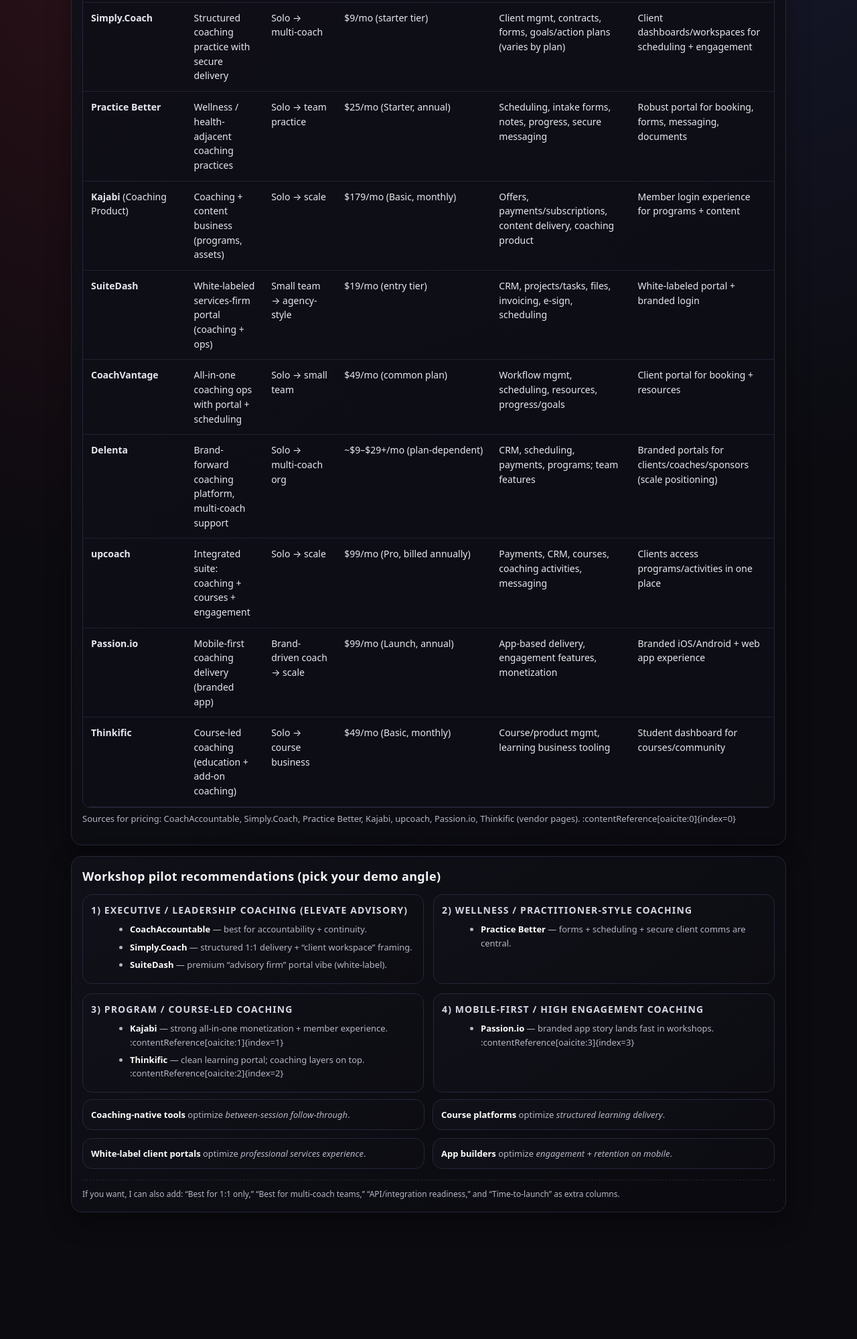
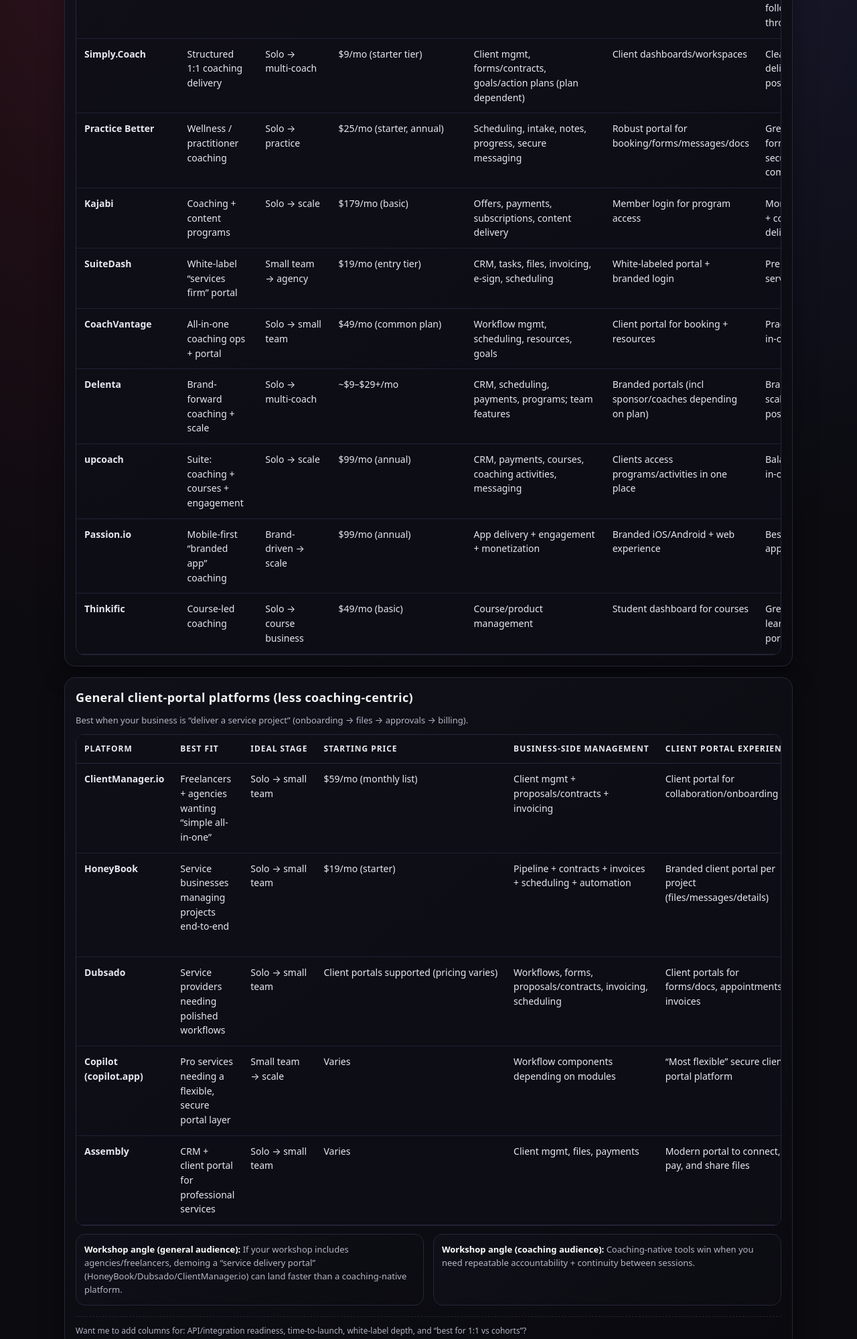
Before and after one commit to Meggatrax/qnectra-notebook, a plain HTML site: page dashboards/Client-portal-comparison.html in a window 1280 px wide. Shown: the part 392-2391 px from the top of the page at 67% size. Before the commit the page ends 2258 px from the top, so only its background shows below. Drawn offline with Linux system fonts and the light colour scheme.

Commit message:
Updatec portal comparison

```diff
--- a/dashboards/Client-portal-comparison.html
+++ b/dashboards/Client-portal-comparison.html
@@ -3,183 +3,82 @@
 <head>
   <meta charset="utf-8" />
   <meta name="viewport" content="width=device-width, initial-scale=1" />
-  <title>Coaching Client Portal Platforms – Comparison</title>
+  <title>Client Portal Platforms – Coaching + General Services</title>
   <style>
     :root{
-      --bg:#0b0b10;
-      --card:#11111a;
-      --card2:#0f0f17;
-      --text:#f5f5f7;
-      --muted:#b6b6c6;
-      --line:#26263a;
-      --accent:#c12638;
-      --accent2:#6f7cff;
-      --good:#3ddc97;
-      --warn:#ffcc66;
-      --radius:16px;
+      --bg:#0b0b10; --card:#11111a; --text:#f5f5f7; --muted:#b6b6c6;
+      --line:#26263a; --accent:#c12638; --accent2:#6f7cff; --radius:16px;
     }
     *{box-sizing:border-box}
     body{
       margin:0;
       font-family: system-ui, -apple-system, Segoe UI, Roboto, Arial, sans-serif;
-      background: radial-gradient(circle at 15% 10%, rgba(193,38,56,.18), transparent 45%),
-                  radial-gradient(circle at 80% 0%, rgba(111,124,255,.14), transparent 45%),
-                  var(--bg);
+      background:
+        radial-gradient(circle at 15% 10%, rgba(193,38,56,.18), transparent 45%),
+        radial-gradient(circle at 80% 0%, rgba(111,124,255,.14), transparent 45%),
+        var(--bg);
       color:var(--text);
       line-height:1.55;
     }
-    .wrap{
-      max-width:1100px;
-      margin:0 auto;
-      padding:28px 16px 56px;
+    .wrap{max-width:1120px;margin:0 auto;padding:28px 16px 56px;}
+    .pill{
+      display:inline-flex;gap:8px;align-items:center;
+      padding:6px 12px;border-radius:999px;border:1px solid var(--line);
+      background:rgba(17,17,26,.7);color:var(--muted);
+      font-size:12px;letter-spacing:.08em;text-transform:uppercase;
     }
-    .pill{
-      display:inline-flex;
-      gap:8px;
-      align-items:center;
-      padding:6px 12px;
-      border-radius:999px;
-      border:1px solid var(--line);
-      background:rgba(17,17,26,.7);
-      color:var(--muted);
-      font-size:12px;
-      letter-spacing:.08em;
-      text-transform:uppercase;
-    }
-    h1{
-      margin:14px 0 6px;
-      font-size:26px;
-      letter-spacing:.02em;
-    }
-    .sub{
-      margin:0 0 16px;
-      color:var(--muted);
-      max-width:900px;
-    }
+    h1{margin:14px 0 6px;font-size:26px;letter-spacing:.02em;}
+    .sub{margin:0 0 16px;color:var(--muted);max-width:980px;}
     .card{
       background: linear-gradient(145deg, rgba(17,17,26,.95), rgba(10,10,16,.95));
-      border:1px solid var(--line);
-      border-radius:var(--radius);
-      padding:16px;
-      margin-top:16px;
-      box-shadow: 0 12px 36px rgba(0,0,0,.35);
+      border:1px solid var(--line);border-radius:var(--radius);
+      padding:16px;margin-top:16px;box-shadow:0 12px 36px rgba(0,0,0,.35);
     }
-    .note{
-      color:var(--muted);
-      font-size:13px;
-      margin-top:6px;
-    }
+    h2{margin:0 0 10px;font-size:18px;letter-spacing:.02em;}
+    .hint{margin:0 0 10px;color:var(--muted);font-size:13px;}
     .table-wrap{
-      overflow:auto;
-      border-radius:12px;
-      border:1px solid var(--line);
+      overflow:auto;border-radius:12px;border:1px solid var(--line);
       background:rgba(15,15,23,.7);
     }
-    table{
-      width:100%;
-      border-collapse:collapse;
-      min-width:980px;
-    }
+    table{width:100%;border-collapse:collapse;min-width:980px;}
     thead th{
-      position:sticky;
-      top:0;
-      z-index:1;
-      background:rgba(15,15,23,.95);
-      color:#eaeaf2;
-      font-size:12px;
-      text-transform:uppercase;
-      letter-spacing:.08em;
-      padding:12px 12px;
-      border-bottom:1px solid var(--line);
-      text-align:left;
-      white-space:nowrap;
+      position:sticky;top:0;z-index:1;background:rgba(15,15,23,.95);
+      color:#eaeaf2;font-size:12px;text-transform:uppercase;letter-spacing:.08em;
+      padding:12px;border-bottom:1px solid var(--line);text-align:left;white-space:nowrap;
     }
     tbody td{
-      padding:12px 12px;
-      border-bottom:1px solid rgba(38,38,58,.8);
-      vertical-align:top;
-      color:#e7e7f0;
-      font-size:14px;
+      padding:12px;border-bottom:1px solid rgba(38,38,58,.8);
+      vertical-align:top;color:#e7e7f0;font-size:14px;
     }
-    tbody tr:hover td{
-      background:rgba(193,38,56,.06);
-    }
-    .muted{ color:var(--muted); font-size:13px; }
-    .price{ font-variant-numeric:tabular-nums; white-space:nowrap; }
-    .tag{
-      display:inline-block;
-      padding:3px 10px;
-      border-radius:999px;
-      border:1px solid var(--line);
-      background:rgba(17,17,26,.75);
-      color:var(--muted);
-      font-size:12px;
-      white-space:nowrap;
-      margin:2px 6px 2px 0;
-    }
-    .tag.accent{ border-color:rgba(193,38,56,.55); color:#ffd9df; background:rgba(193,38,56,.10); }
-    .tag.blue{ border-color:rgba(111,124,255,.55); color:#dde1ff; background:rgba(111,124,255,.10); }
-    .grid{
-      display:grid;
-      grid-template-columns: 1fr 1fr;
-      gap:14px;
-      margin-top:12px;
-    }
-    @media (max-width: 860px){
-      .grid{ grid-template-columns: 1fr; }
-    }
-    h2{
-      margin:0 0 8px;
-      font-size:18px;
-      letter-spacing:.02em;
-    }
-    h3{
-      margin:0 0 6px;
-      font-size:14px;
-      text-transform:uppercase;
-      letter-spacing:.08em;
-      color:#d6d6e5;
-    }
-    ul{ margin:8px 0 0 18px; }
-    li{ margin:6px 0; }
-    .one-liners{
-      display:grid;
-      grid-template-columns: 1fr 1fr;
-      gap:12px;
-      margin-top:10px;
-    }
-    @media (max-width: 860px){
-      .one-liners{ grid-template-columns: 1fr; }
-    }
+    tbody tr:hover td{background:rgba(193,38,56,.06);}
+    .price{font-variant-numeric:tabular-nums;white-space:nowrap;}
+    .grid{display:grid;grid-template-columns:1fr 1fr;gap:14px;margin-top:12px;}
+    @media (max-width: 860px){.grid{grid-template-columns:1fr;}}
     .callout{
       background:linear-gradient(145deg, rgba(17,17,26,.85), rgba(12,12,18,.85));
-      border:1px solid var(--line);
-      border-radius:14px;
-      padding:12px 12px;
-      color:var(--muted);
-      font-size:13px;
+      border:1px solid var(--line);border-radius:14px;padding:12px;color:var(--muted);font-size:13px;
     }
-    .callout strong{ color:#ffffff; }
+    .callout strong{color:#fff;}
     footer{
-      margin-top:16px;
-      color:var(--muted);
-      font-size:12px;
-      border-top:1px dashed rgba(38,38,58,.9);
-      padding-top:12px;
+      margin-top:16px;color:var(--muted);font-size:12px;
+      border-top:1px dashed rgba(38,38,58,.9);padding-top:12px;
     }
   </style>
 </head>
 <body>
   <div class="wrap">
-    <span class="pill">Workshop prep · Coaching portals · Platform scan</span>
-    <h1>Coaching platforms with client portals (for coaches + clients)</h1>
+    <span class="pill">Workshop prep · Client portals · Platform scan</span>
+    <h1>Client portal platforms: coaching-native + general services</h1>
     <p class="sub">
-      Platforms coaches commonly use to manage clients <strong>and</strong> give clients a login/portal experience.
-      Pricing below is <strong>public list pricing (ballpark)</strong> and may vary by billing cycle, limits, or promos.
+      A combined view: <strong>coaching-first</strong> platforms (built around sessions, accountability, and progress) plus
+      <strong>general client-portal</strong> platforms (built around service delivery: onboarding, files, billing, approvals).
+      Pricing is intentionally shown as <em>ballpark</em>.
     </p>
 
+    <!-- Coaching-native -->
     <div class="card">
-      <h2>Comparison table</h2>
+      <h2>Coaching-native platforms</h2>
+      <p class="hint">Best when your “product” is transformation + follow-through between sessions.</p>
       <div class="table-wrap">
         <table>
           <thead>
@@ -190,173 +89,203 @@
               <th>Starting price</th>
               <th>Coach-side management</th>
               <th>Client portal experience</th>
-              <th>Notable strengths</th>
-              <th>Limitations / watch-outs</th>
+              <th>Strengths</th>
+              <th>Watch-outs</th>
             </tr>
           </thead>
           <tbody>
             <tr>
               <td><strong>CoachAccountable</strong></td>
-              <td>Coaching-first delivery + accountability</td>
+              <td>Accountability + continuity</td>
               <td>Solo → small team</td>
               <td class="price">$20/mo (small client count)</td>
-              <td>Engagements, plans, actions, progress tracking, reminders, coaching record</td>
-              <td>Dedicated client portal; clients see plans, actions, progress, materials</td>
-              <td>Very “coaching-native” workflow (follow-through, continuity)</td>
-              <td>Less of a marketing suite; branding/design is functional vs premium-brand-forward</td>
+              <td>Plans, actions, progress, reminders, coaching record</td>
+              <td>Dedicated client portal with actions + progress</td>
+              <td>Most “coaching-native” follow-through</td>
+              <td>Not a full marketing suite; branding is functional</td>
             </tr>
             <tr>
               <td><strong>Simply.Coach</strong></td>
-              <td>Structured coaching practice with secure delivery</td>
+              <td>Structured 1:1 coaching delivery</td>
               <td>Solo → multi-coach</td>
               <td class="price">$9/mo (starter tier)</td>
-              <td>Client mgmt, contracts, forms, goals/action plans (varies by plan)</td>
-              <td>Client dashboards/workspaces for scheduling + engagement</td>
-              <td>Coaching-specific + emphasis on organized delivery</td>
-              <td>Not full marketing automation; UI flexibility depends on plan/features</td>
+              <td>Client mgmt, forms/contracts, goals/action plans (plan dependent)</td>
+              <td>Client dashboards/workspaces</td>
+              <td>Clean delivery posture</td>
+              <td>Plan feature limits matter</td>
             </tr>
             <tr>
               <td><strong>Practice Better</strong></td>
-              <td>Wellness / health-adjacent coaching practices</td>
-              <td>Solo → team practice</td>
-              <td class="price">$25/mo (Starter, annual)</td>
-              <td>Scheduling, intake forms, notes, progress, secure messaging</td>
-              <td>Robust portal for booking, forms, messaging, documents</td>
-              <td>Strong portal + privacy posture for wellness workflows</td>
-              <td>Wellness-oriented; may be heavy for exec/business coaching</td>
+              <td>Wellness / practitioner coaching</td>
+              <td>Solo → practice</td>
+              <td class="price">$25/mo (starter, annual)</td>
+              <td>Scheduling, intake, notes, progress, secure messaging</td>
+              <td>Robust portal for booking/forms/messages/docs</td>
+              <td>Great for forms + secure comms</td>
+              <td>May feel heavy outside wellness</td>
             </tr>
             <tr>
-              <td><strong>Kajabi</strong> (Coaching Product)</td>
-              <td>Coaching + content business (programs, assets)</td>
+              <td><strong>Kajabi</strong></td>
+              <td>Coaching + content programs</td>
               <td>Solo → scale</td>
-              <td class="price">$179/mo (Basic, monthly)</td>
-              <td>Offers, payments/subscriptions, content delivery, coaching product</td>
-              <td>Member login experience for programs + content</td>
-              <td>Best-in-class for packaged programs + monetization</td>
-              <td>Less “CRM-like” for coaching ops; workflow customization may need workarounds</td>
+              <td class="price">$179/mo (basic)</td>
+              <td>Offers, payments, subscriptions, content delivery</td>
+              <td>Member login for program access</td>
+              <td>Monetization + content delivery</td>
+              <td>Less coaching-CRM behavior tracking</td>
             </tr>
             <tr>
               <td><strong>SuiteDash</strong></td>
-              <td>White-labeled services-firm portal (coaching + ops)</td>
-              <td>Small team → agency-style</td>
+              <td>White-label “services firm” portal</td>
+              <td>Small team → agency</td>
               <td class="price">$19/mo (entry tier)</td>
-              <td>CRM, projects/tasks, files, invoicing, e-sign, scheduling</td>
+              <td>CRM, tasks, files, invoicing, e-sign, scheduling</td>
               <td>White-labeled portal + branded login</td>
-              <td>Strong “professional services portal” feel</td>
-              <td>Feature-dense; coaching flow is less opinionated</td>
+              <td>Premium services vibe</td>
+              <td>Feature-dense; needs discipline</td>
             </tr>
             <tr>
               <td><strong>CoachVantage</strong></td>
-              <td>All-in-one coaching ops with portal + scheduling</td>
+              <td>All-in-one coaching ops + portal</td>
               <td>Solo → small team</td>
               <td class="price">$49/mo (common plan)</td>
-              <td>Workflow mgmt, scheduling, resources, progress/goals</td>
+              <td>Workflow mgmt, scheduling, resources, goals</td>
               <td>Client portal for booking + resources</td>
-              <td>Practical all-in-one for 1:1 programs</td>
-              <td>Branding/UX more functional than premium; verify limits by plan</td>
+              <td>Practical all-in-one</td>
+              <td>Verify plan limits / UX expectations</td>
             </tr>
             <tr>
               <td><strong>Delenta</strong></td>
-              <td>Brand-forward coaching platform, multi-coach support</td>
-              <td>Solo → multi-coach org</td>
-              <td class="price">~$9–$29+/mo (plan-dependent)</td>
+              <td>Brand-forward coaching + scale</td>
+              <td>Solo → multi-coach</td>
+              <td class="price">~$9–$29+/mo</td>
               <td>CRM, scheduling, payments, programs; team features</td>
-              <td>Branded portals for clients/coaches/sponsors (scale positioning)</td>
-              <td>All-in-one + branding + scale posture</td>
-              <td>Plan details/limits vary; rollout discipline matters to avoid clutter</td>
+              <td>Branded portals (incl sponsor/coaches depending on plan)</td>
+              <td>Brand + scale posture</td>
+              <td>Plan details/limits vary</td>
             </tr>
             <tr>
               <td><strong>upcoach</strong></td>
-              <td>Integrated suite: coaching + courses + engagement</td>
+              <td>Suite: coaching + courses + engagement</td>
               <td>Solo → scale</td>
-              <td class="price">$99/mo (Pro, billed annually)</td>
-              <td>Payments, CRM, courses, coaching activities, messaging</td>
+              <td class="price">$99/mo (annual)</td>
+              <td>CRM, payments, courses, coaching activities, messaging</td>
               <td>Clients access programs/activities in one place</td>
-              <td>Balanced all-in-one for programs + coaching activities</td>
-              <td>Some features skew to cohort/community (optional); fees/limits may apply by plan</td>
+              <td>Balanced all-in-one</td>
+              <td>Some features skew cohort/community (optional)</td>
             </tr>
             <tr>
               <td><strong>Passion.io</strong></td>
-              <td>Mobile-first coaching delivery (branded app)</td>
-              <td>Brand-driven coach → scale</td>
-              <td class="price">$99/mo (Launch, annual)</td>
-              <td>App-based delivery, engagement features, monetization</td>
-              <td>Branded iOS/Android + web app experience</td>
-              <td>Strongest “your own app” story + mobile engagement</td>
-              <td>More app platform than coaching CRM; fees (web checkout / in-app) matter</td>
+              <td>Mobile-first “branded app” coaching</td>
+              <td>Brand-driven → scale</td>
+              <td class="price">$99/mo (annual)</td>
+              <td>App delivery + engagement + monetization</td>
+              <td>Branded iOS/Android + web experience</td>
+              <td>Best “own app” story</td>
+              <td>Not a classic CRM; fees matter</td>
             </tr>
             <tr>
               <td><strong>Thinkific</strong></td>
-              <td>Course-led coaching (education + add-on coaching)</td>
+              <td>Course-led coaching</td>
               <td>Solo → course business</td>
-              <td class="price">$49/mo (Basic, monthly)</td>
-              <td>Course/product mgmt, learning business tooling</td>
-              <td>Student dashboard for courses/community</td>
-              <td>Great learning portal for curriculum-led offers</td>
-              <td>Not a coaching CRM; accountability/notes/action items often need add-ons/integrations</td>
+              <td class="price">$49/mo (basic)</td>
+              <td>Course/product management</td>
+              <td>Student dashboard for courses</td>
+              <td>Great learning portal</td>
+              <td>Accountability/notes often need add-ons</td>
+            </tr>
+          </tbody>
+        </table>
+      </div>
+    </div>
+
+    <!-- General client portal -->
+    <div class="card">
+      <h2>General client-portal platforms (less coaching-centric)</h2>
+      <p class="hint">Best when your business is “deliver a service project” (onboarding → files → approvals → billing).</p>
+      <div class="table-wrap">
+        <table>
+          <thead>
+            <tr>
+              <th>Platform</th>
+              <th>Best fit</th>
+              <th>Ideal stage</th>
+              <th>Starting price</th>
+              <th>Business-side management</th>
+              <th>Client portal experience</th>
+              <th>Strengths</th>
+              <th>Watch-outs</th>
+            </tr>
+          </thead>
+          <tbody>
+            <tr>
+              <td><strong>ClientManager.io</strong></td>
+              <td>Freelancers + agencies wanting “simple all-in-one”</td>
+              <td>Solo → small team</td>
+              <td class="price">$59/mo (monthly list)</td>
+              <td>Client mgmt + proposals/contracts + invoicing</td>
+              <td>Client portal for collaboration/onboarding</td>
+              <td>Simple, portal + docs + billing in one place</td>
+              <td>Confirm reporting depth + integrations for scale</td>
+            </tr>
+            <tr>
+              <td><strong>HoneyBook</strong></td>
+              <td>Service businesses managing projects end-to-end</td>
+              <td>Solo → small team</td>
+              <td class="price">$19/mo (starter)</td>
+              <td>Pipeline + contracts + invoices + scheduling + automation</td>
+              <td>Branded client portal per project (files/messages/details)</td>
+              <td>Strong client experience for service delivery</td>
+              <td>Not coaching-native; less about behavioral follow-through</td>
+            </tr>
+            <tr>
+              <td><strong>Dubsado</strong></td>
+              <td>Service providers needing polished workflows</td>
+              <td>Solo → small team</td>
+              <td class="price">Client portals supported (pricing varies)</td>
+              <td>Workflows, forms, proposals/contracts, invoicing, scheduling</td>
+              <td>Client portals for forms/docs, appointments, invoices</td>
+              <td>Polished portal + automation vibe</td>
+              <td>More project/service delivery than coaching tracking</td>
+            </tr>
+            <tr>
+              <td><strong>Copilot (copilot.app)</strong></td>
+              <td>Pro services needing a flexible, secure portal layer</td>
+              <td>Small team → scale</td>
+              <td class="price">Varies</td>
+              <td>Workflow components depending on modules</td>
+              <td>“Most flexible” secure client portal platform</td>
+              <td>Premium portal-first positioning</td>
+              <td>May require more configuration</td>
+            </tr>
+            <tr>
+              <td><strong>Assembly</strong></td>
+              <td>CRM + client portal for professional services</td>
+              <td>Solo → small team</td>
+              <td class="price">Varies</td>
+              <td>Client mgmt, files, payments</td>
+              <td>Modern portal to connect, pay, and share files</td>
+              <td>Portal-first simplicity</td>
+              <td>Validate depth for your service model</td>
             </tr>
           </tbody>
         </table>
       </div>
 
-      <p class="note">
-        Sources for pricing: CoachAccountable, Simply.Coach, Practice Better, Kajabi, upcoach, Passion.io, Thinkific (vendor pages). :contentReference[oaicite:0]{index=0}
-      </p>
-    </div>
-
-    <div class="card">
-      <h2>Workshop pilot recommendations (pick your demo angle)</h2>
-
       <div class="grid">
         <div class="callout">
-          <h3>1) Executive / Leadership coaching (Elevate Advisory)</h3>
-          <ul>
-            <li><strong>CoachAccountable</strong> — best for accountability + continuity.</li>
-            <li><strong>Simply.Coach</strong> — structured 1:1 delivery + “client workspace” framing.</li>
-            <li><strong>SuiteDash</strong> — premium “advisory firm” portal vibe (white-label).</li>
-          </ul>
-        </div>
-
-        <div class="callout">
-          <h3>2) Wellness / practitioner-style coaching</h3>
-          <ul>
-            <li><strong>Practice Better</strong> — forms + scheduling + secure client comms are central.</li>
-          </ul>
-        </div>
-
-        <div class="callout">
-          <h3>3) Program / course-led coaching</h3>
-          <ul>
-            <li><strong>Kajabi</strong> — strong all-in-one monetization + member experience. :contentReference[oaicite:1]{index=1}</li>
-            <li><strong>Thinkific</strong> — clean learning portal; coaching layers on top. :contentReference[oaicite:2]{index=2}</li>
-          </ul>
-        </div>
-
-        <div class="callout">
-          <h3>4) Mobile-first / high engagement coaching</h3>
-          <ul>
-            <li><strong>Passion.io</strong> — branded app story lands fast in workshops. :contentReference[oaicite:3]{index=3}</li>
-          </ul>
-        </div>
-      </div>
-
-      <div class="one-liners">
-        <div class="callout">
-          <strong>Coaching-native tools</strong> optimize <em>between-session follow-through</em>.
+          <strong>Workshop angle (general audience):</strong>
+          If your workshop includes agencies/freelancers, demoing a “service delivery portal” (HoneyBook/Dubsado/ClientManager.io) can
+          land faster than a coaching-native platform.
         </div>
         <div class="callout">
-          <strong>Course platforms</strong> optimize <em>structured learning delivery</em>.
-        </div>
-        <div class="callout">
-          <strong>White-label client portals</strong> optimize <em>professional services experience</em>.
-        </div>
-        <div class="callout">
-          <strong>App builders</strong> optimize <em>engagement + retention on mobile</em>.
+          <strong>Workshop angle (coaching audience):</strong>
+          Coaching-native tools win when you need repeatable accountability + continuity between sessions.
         </div>
       </div>
 
       <footer>
-        If you want, I can also add: “Best for 1:1 only,” “Best for multi-coach teams,” “API/integration readiness,” and “Time-to-launch” as extra columns.
+        Want me to add columns for: API/integration readiness, time-to-launch, white-label depth, and “best for 1:1 vs cohorts”?
       </footer>
     </div>
   </div>
```
